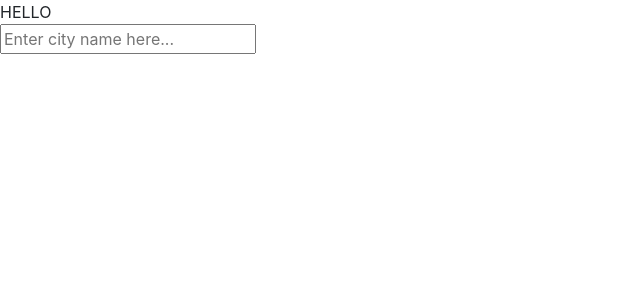
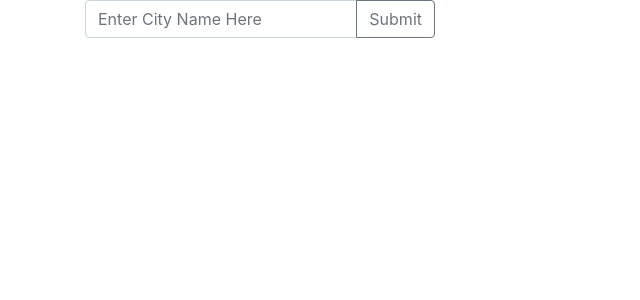
Before and after one commit to blove239/IceClimbingWeather, a React (Create React App) app in the folder client/: page / in a window 1280 px wide. Shown: the top 300 px of the page, without its empty margins (0-640 px from the left). Built offline with nearby package versions, Linux system fonts and the light colour scheme.

Commit message:
Made search and suggestion bootstrap, client now receives hourly weather data

```diff
--- a/client/src/App.js
+++ b/client/src/App.js
@@ -1,19 +1,42 @@
 import React, { useState } from 'react';
 import Search from './Components/Search'
+import { Alert } from 'react-bootstrap'
+import axios from 'axios'
 import './App.css';
+
+const API_URL = 'http://localhost:8002/api/weather/'
 
 function App() {
   const [selectedCity, setSelectedCity] = useState('')
+  const [cityWeatherData, setCityWeatherData] = useState({})
+  const [show, setShow] = useState(false);
 
   const setCityFromResults = (selectedCity) => {
     setSelectedCity(selectedCity)
   }
 
+  const getCityWeatherData = () => {
+    if (selectedCity === '') {
+      setShow(true)
+    } else {
+      setShow(false)
+      axios.get(API_URL + `${selectedCity.lat}-${selectedCity.lon}`)
+      .then(({ data }) => {
+          setCityWeatherData(data)
+      })
+    }
+  }
+
   return (
     <React.Fragment>
-      <div>HELLO</div>
+      {show
+        ? <Alert variant="danger" onClose={() => setShow(false)} dismissible>
+          <Alert.Heading>Please select a city before submitting!</Alert.Heading>
+        </Alert>
+        : <div></div>}
       <Search
         citySelection={setCityFromResults}
+        getCityWeatherData={getCityWeatherData}
       />
     </React.Fragment>
   )
--- a/client/src/Components/Search.js
+++ b/client/src/Components/Search.js
@@ -1,10 +1,11 @@
 import React, { useEffect, useState } from 'react'
+import { Button, Col, Container, FormControl, InputGroup, Row } from 'react-bootstrap'
 import Suggestions from './Suggestions'
 import axios from 'axios'
 
 const API_URL = 'http://localhost:8002/api/city/'
 
-const Search = ({ citySelection }) => {
+const Search = ({ citySelection, getCityWeatherData }) => {
     const [query, setQuery] = useState('')
     const [results, setResults] = useState([])
 
@@ -15,35 +16,53 @@ const Search = ({ citySelection }) => {
             })
     }
 
-
-
     const selectCityIndex = (cityIndex) => {
         citySelection(results[cityIndex])
     }
+
     const handleInputChange = (e) => {
         setQuery(e.target.value)
     }
 
     useEffect(() => {
-        if (query.length > 2) {
+        if (query === '') {
+            setResults([])
+        } else {
             getInfo()
         }
     }, [query])
 
     return (
-        <div>
-            <form>
-                <input
-                    placeholder="Enter city name here..."
-                    onChange={handleInputChange}
-                />
-            </form>
+        <Container>
+            <Row className='justify-content-left'>
+                <Col md={4}                >
+                    <InputGroup className="mb-3">
+                        <FormControl
+                            placeholder="Enter City Name Here"
+                            aria-label="City Search Field"
+                            aria-describedby="basic-addon2"
+                            onChange={handleInputChange}
+                        />
+                        <InputGroup.Append>
+                            <Button
+                                variant="outline-secondary"
+                                onClick={getCityWeatherData}
+                            >
+                                Submit
+                            </Button>
+                        </InputGroup.Append>
+                    </InputGroup>
+                    <Suggestions
+                        selectCityIndex={selectCityIndex}
+                        results={results}
+                    />
+                </Col>
 
-            <Suggestions
-                selectCityIndex={selectCityIndex}
-                results={results}
-            />
-        </div>
+            </Row>
+
+
+        </Container>
+
     )
 }
 
--- a/client/src/Components/Suggestions.js
+++ b/client/src/Components/Suggestions.js
@@ -14,6 +14,7 @@ const Suggestions = ({ results, selectCityIndex }) => {
             action
             eventKey={i}
             key={i}
+            variant='primary'
             onClick={alertClicked}
         >
             {r.city}, {r.state}
```
